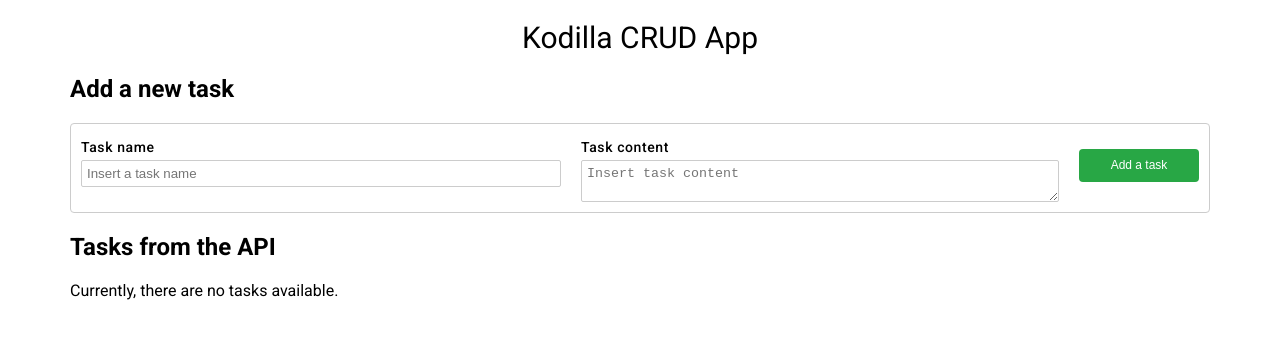
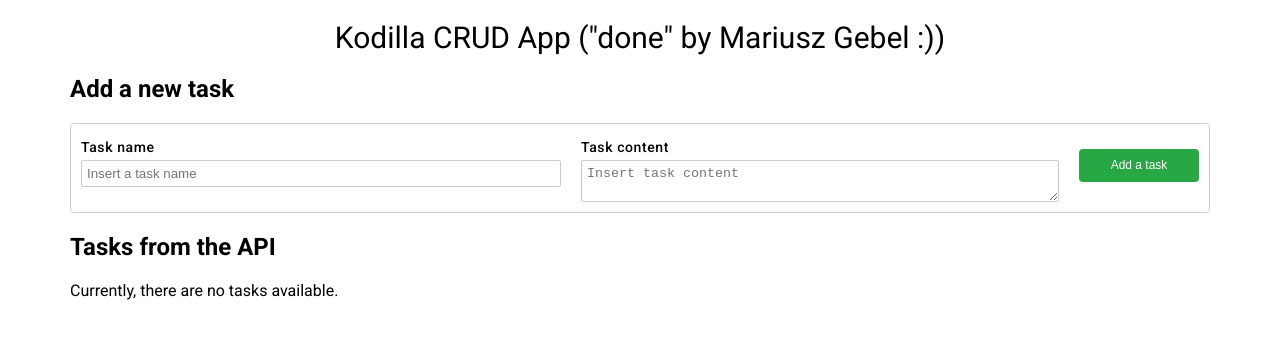
Before and after one commit to MariuszGebel/MariuszGebel.github.io, a plain HTML site: page index.html in a window 1280 px wide. Drawn offline with Linux system fonts and the light colour scheme; no server answers.

Commit message:
MG commit

```diff
--- a/index.html
+++ b/index.html
@@ -8,7 +8,7 @@
   <link href="https://fonts.googleapis.com/css?family=Roboto:400,400i,500,500i,700,700i&subset=latin-ext" rel="stylesheet">
 </head>
 <body>
-<h1 class="kodilla-heading kodilla-heading--main">Kodilla CRUD App</h1>
+<h1 class="kodilla-heading kodilla-heading--main">Kodilla CRUD App ("done" by Mariusz Gebel :))</h1>
 
 <main class="crud container">
   <section class="datatable">
```
